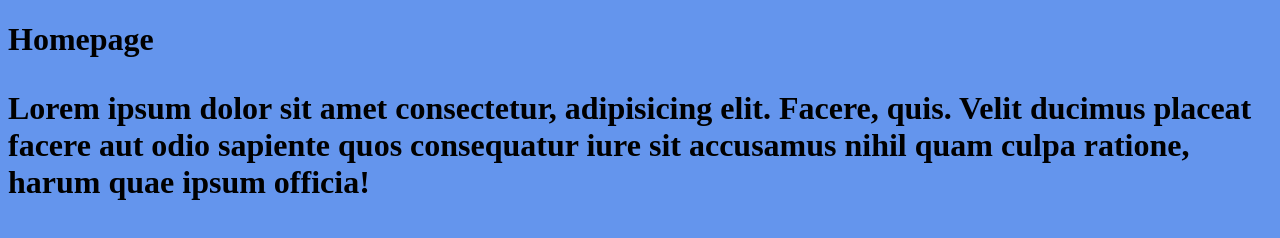
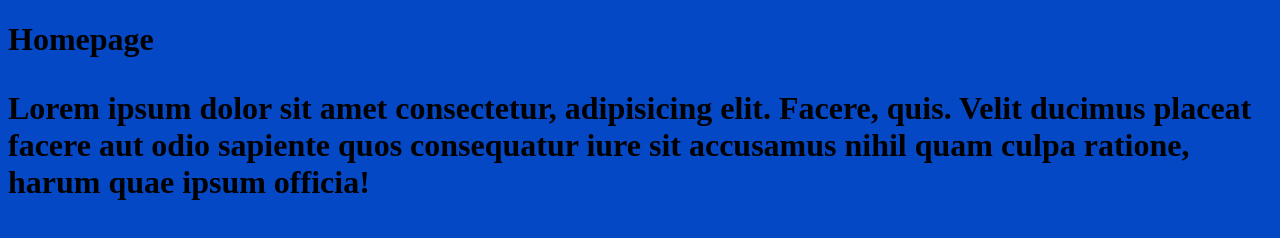
Before and after one commit to naruebetc/git-workshop, a plain HTML site: page index.html in a window 1280 px wide. Drawn offline with Linux system fonts and the light colour scheme.

Commit message:
fix  color

```diff
--- a/css/style.css
+++ b/css/style.css
@@ -1,3 +1,3 @@
 body {
-    background-color: cornflowerblue;
+    background-color: rgb(5, 72, 197);
 }
```
